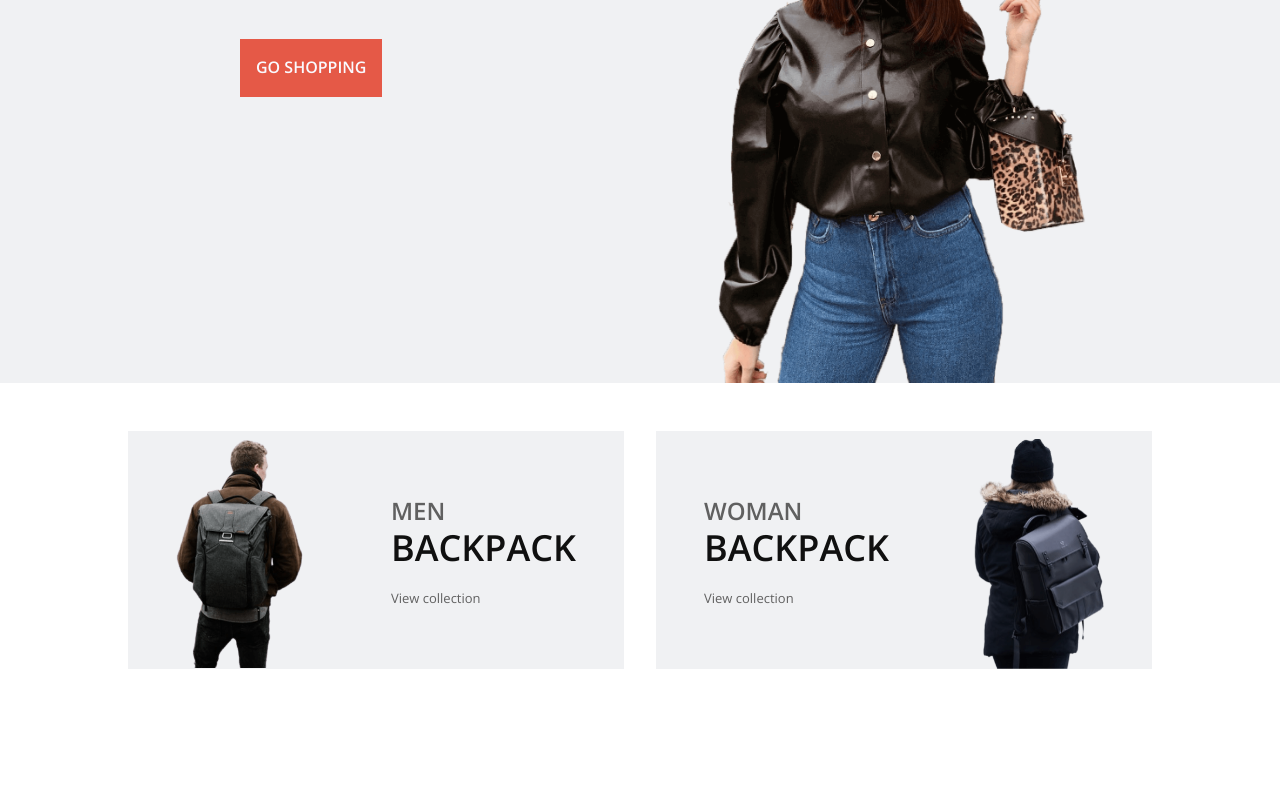
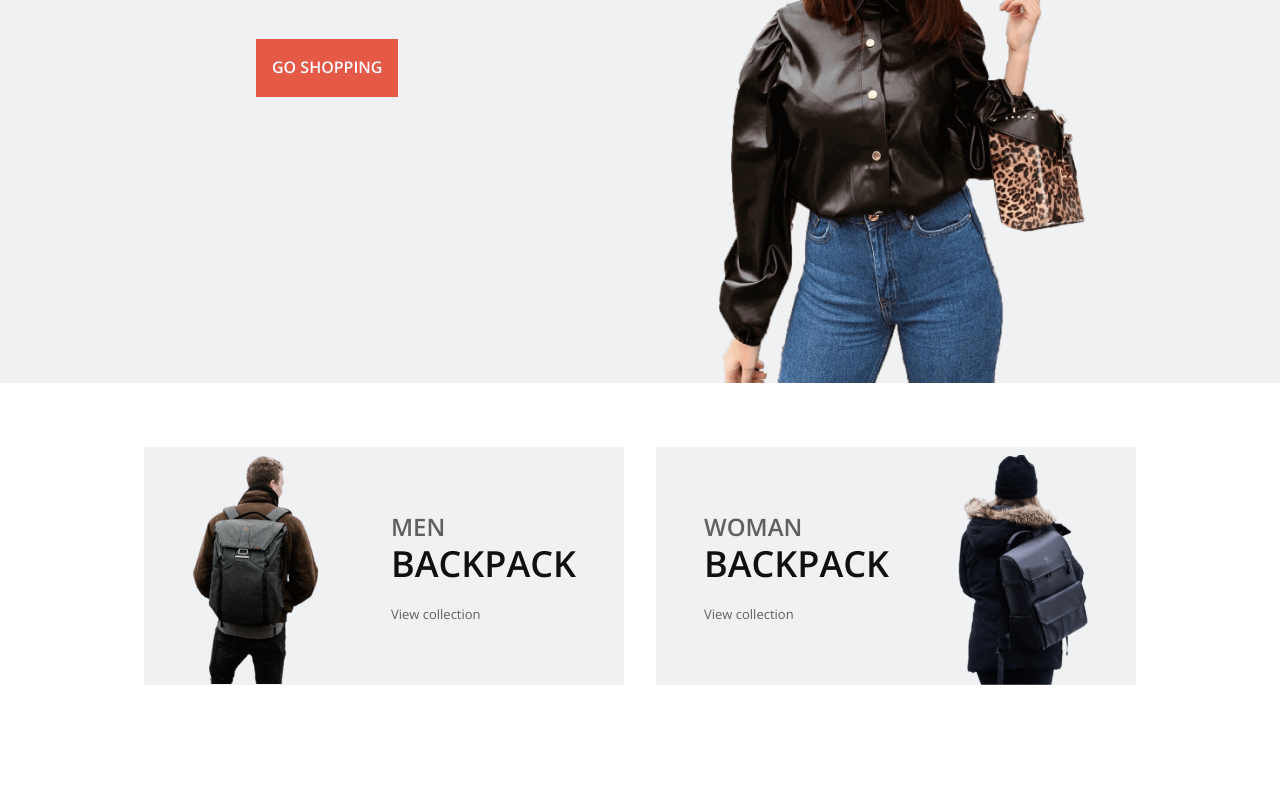
Before and after one commit to othiagomoreira/ecommerce-fashion, a plain HTML site: page index.html in a window 1280 px wide. Shown: the part 417-1209 px from the top of the page. Drawn offline with nearby package versions, Linux system fonts and the light colour scheme.

Commit message:
mundaça no grid

```diff
--- a/assets/css/styles.css
+++ b/assets/css/styles.css
@@ -112,7 +112,8 @@ img {
     display: grid;
     grid-template-columns: 100%;
     column-gap: 2rem;
-    width: calc(100% - 3rem);
+    width: 100vw;
+    padding: 1rem;
     margin: auto;
 }
 
```
